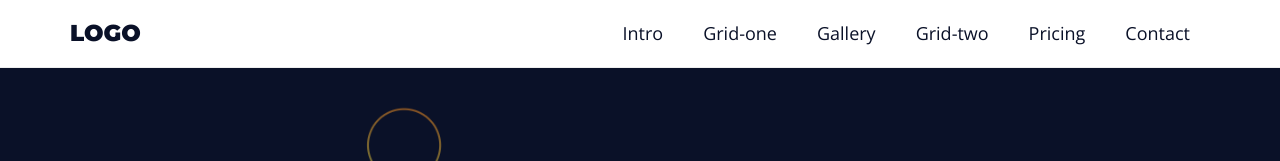
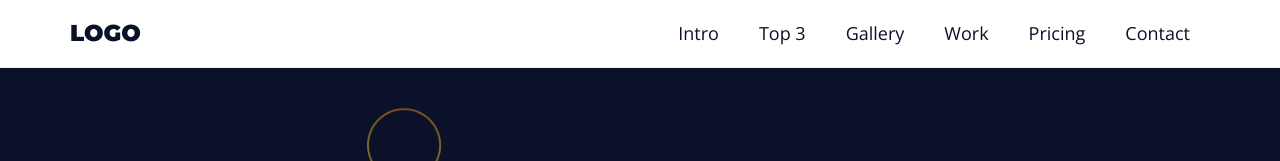
Before and after one commit to DavidSant021/landing-page, a plain HTML site: page index.html in a window 1280 px wide. Shown: the top 161 px of the page. Drawn offline with nearby package versions, Linux system fonts and the light colour scheme.

Commit message:
modificado o menu de navegação

```diff
--- a/index.html
+++ b/index.html
@@ -19,9 +19,9 @@
         <nav>
             <ul onclick="getElementById('close-menu').checked = false;">
                 <li><a href="#intro">Intro</a></li>
-                <li><a href="#Top 3">Grid-one</a></li>
+                <li><a href="#grid-one">Top 3</a></li>
                 <li><a href="#gallery">Gallery</a></li>
-                <li><a href="#Work">Grid-two</a></li>
+                <li><a href="#grid-two">Work</a></li>
                 <li><a href="#pricing">Pricing</a></li>
                 <li><a href="#contact">Contact</a></li>
             </ul>
```
